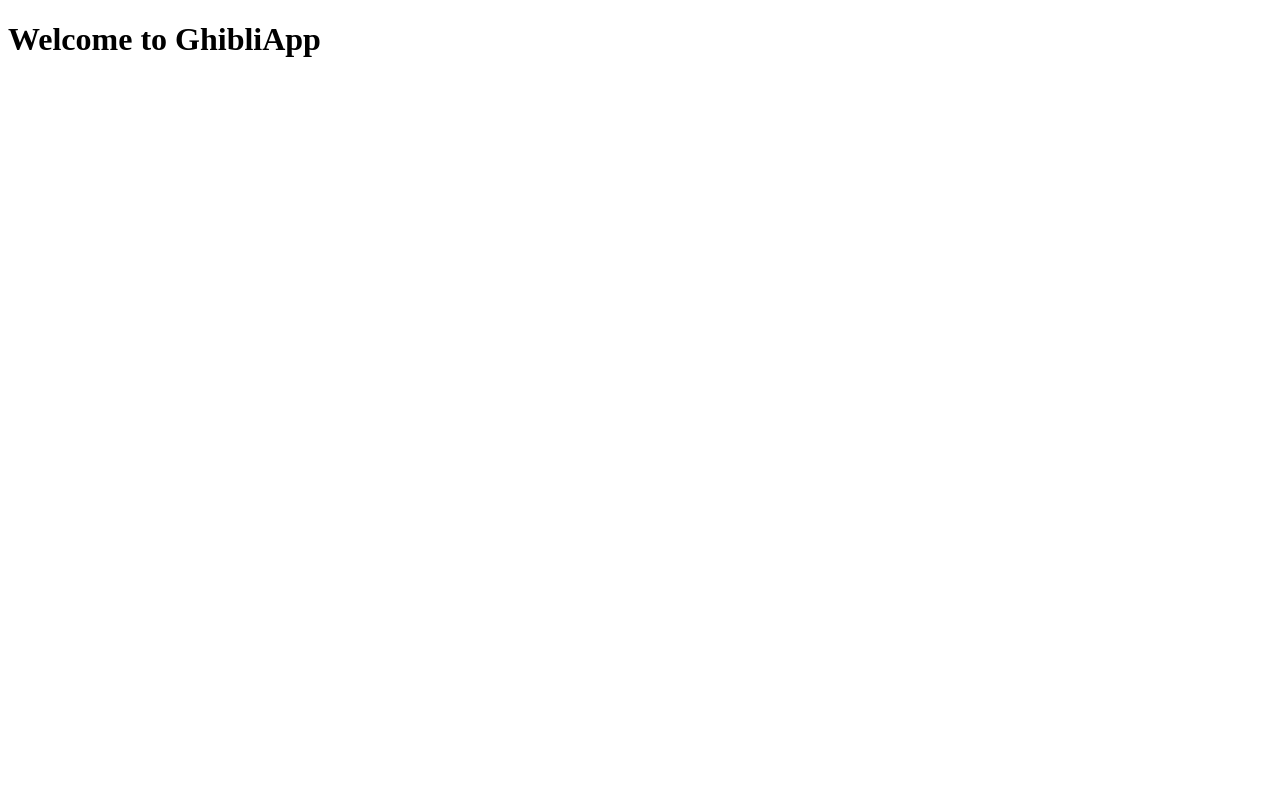
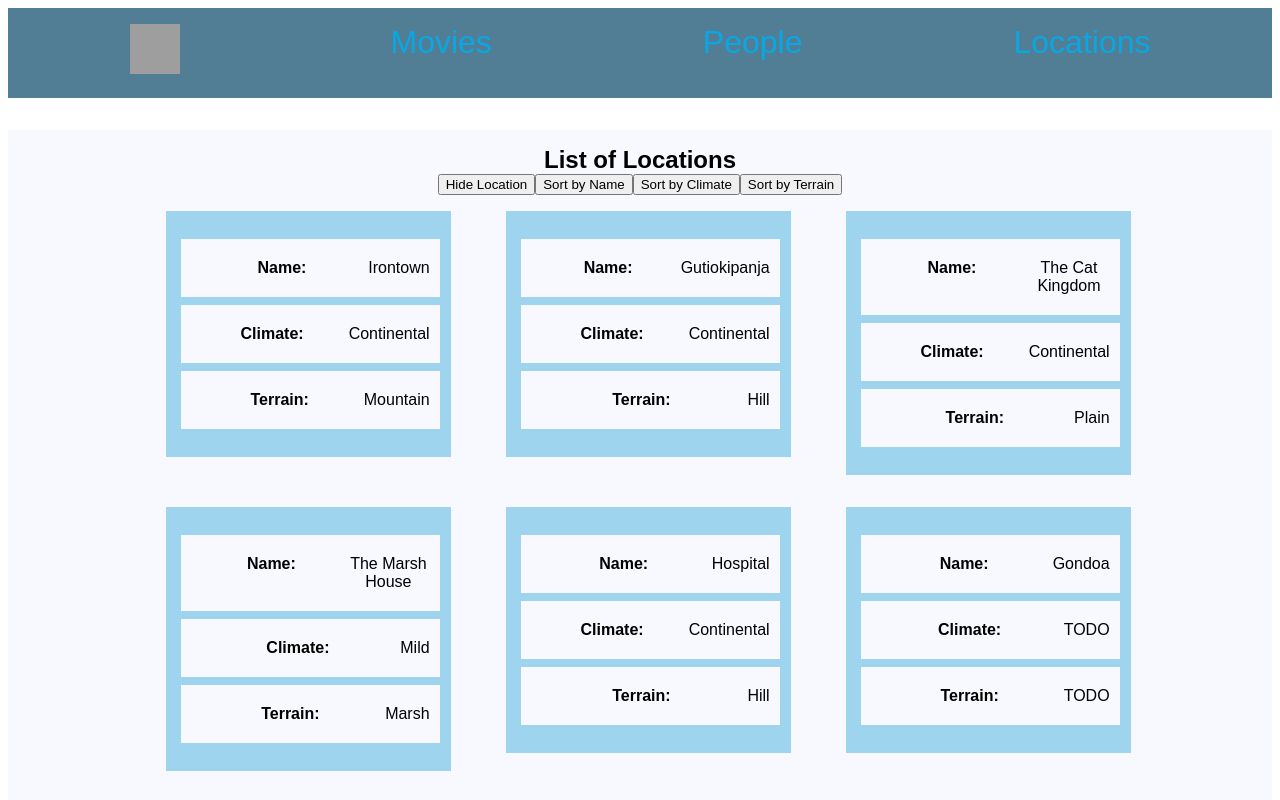
Before and after one commit to joinpursuit/9-1-module-three-assessment, a React (Create React App) app: page /locations in a window 1280 px wide. Shown: the top 800 px of the page. Built offline with nearby package versions, Linux system fonts and the light colour scheme; grey boxes are pictures that could not be loaded; the HTML template or start-up script is replaced by a standard one.

Commit message:
completed-module-three-assessment

```diff
--- a/src/App.js
+++ b/src/App.js
@@ -1,7 +1,23 @@
+import { BrowserRouter as Router, Routes, Route } from "react-router-dom";
+import Navbar from "./Navbar";
+import Home from "./Home";
+import Movies from "./Movies";
+import People from "./People";
+import Locations from "./Locations";
+
 function App() {
   return (
     <div className="app">
-      <h1>Welcome to GhibliApp</h1>
+      <Router>
+        <Navbar />
+
+        <Routes>
+          <Route path="/" element={<Home />} />
+          <Route path="/movies" element={<Movies />} />
+          <Route path="/people" element={<People />} />
+          <Route path="/locations" element={<Locations />} />
+        </Routes>
+      </Router>
     </div>
   );
 }
--- /dev/null
+++ b/src/ErrorMessage.js
@@ -0,0 +1,11 @@
+import React from 'react'
+
+function ErrorMessage() {
+  return (
+    <div className='error'>
+        <p>Not Found</p>
+    </div>
+  )
+}
+
+export default ErrorMessage
--- /dev/null
+++ b/src/Home.js
@@ -0,0 +1,13 @@
+import React from "react";
+
+function Home() {
+  return (
+    <div>
+      <main>
+        <h1>Welcome to GhibliApp</h1>
+      </main>
+    </div>
+  );
+}
+
+export default Home;
--- /dev/null
+++ b/src/Locations.js
@@ -0,0 +1,85 @@
+import React, { useEffect, useState } from "react";
+
+function Locations() {
+  const [locations, setLocations] = useState([]);
+  const [show, setShow] = useState("false");
+
+  const displayHideDetails = () => {
+    setShow(!show);
+  };
+
+  const sortByName = () => {
+    const strAscending = [...locations].sort((a, b) =>
+      a.name > b.name ? 1 : -1
+    );
+    setLocations(strAscending);
+  };
+
+  const sortByClimate = () => {
+    const strAscending = [...locations].sort((a, b) =>
+      a.climate > b.climate ? 1 : -1
+    );
+    setLocations(strAscending);
+  };
+
+  const sortByTerrain = () => {
+    const strAscending = [...locations].sort((a, b) =>
+      a.terrain > b.terrain ? 1 : -1
+    );
+    setLocations(strAscending);
+  };
+
+  useEffect(() => {
+    fetch("locations.json")
+      .then((response) => response.json())
+      .then((res) => {
+        setLocations(res);
+      })
+      .catch((error) => {
+        console.log(error);
+      });
+  }, []);
+  return (
+    <div className="locations">
+      <h2>List of Locations</h2>
+      <section>
+        <button onClick={displayHideDetails}>
+          {show ? "Hide Location" : "Show Location"}
+        </button>
+        <button onClick={sortByName}>Sort by Name</button>
+        <button onClick={sortByClimate}>Sort by Climate</button>
+        <button onClick={sortByTerrain}>Sort by Terrain</button>
+
+        <div className="cards">
+          {show &&
+            locations &&
+            locations.map((location) => (
+              <ul className="card" key={location.id}>
+                <ul>
+                  <li>
+                    <ul className="details">
+                      <li className="li-cards">
+                        <span>Name:</span>
+                        {location.name}
+                      </li>
+
+                      <li>
+                        <span>Climate:</span>
+                        {location.climate}
+                      </li>
+                      <li>
+                        <span>Terrain:</span>
+                        {location.terrain}
+                      </li>
+                    </ul>
+                  </li>
+                </ul>
+              </ul>
+            ))}
+        </div>
+      </section>
+    </div>
+  );
+}
+
+export default Locations;
--- /dev/null
+++ b/src/Movies.js
@@ -0,0 +1,49 @@
+import React, { useEffect, useState } from "react";
+
+function Movies() {
+  const [movies, setMovies] = useState([]);
+  const [selectedMovie, setSelectedMovie] = useState({});
+
+  const handleChoice = (e) => {
+    const chosen = e.target.value;
+    const found = movies.find((movie) => movie.id === chosen);
+    setSelectedMovie(found || {});
+  };
+
+  useEffect(() => {
+    fetch("films.json")
+      .then((response) => response.json())
+      .then((res) => {
+        setMovies(res);
+      })
+      .catch((error) => {
+        console.log(error);
+      });
+  }, []);
+
+  return (
+    <div className="movies">
+      <aside>
+        <h2>Select a Movie</h2>
+        <select onChange={handleChoice}>
+          <option value=""></option>
+          {movies.map((choice) => (
+            <option key={choice.id} value={choice.id}>
+              {choice.title}
+            </option>
+          ))}
+        </select>
+      </aside>
+
+      {selectedMovie.id && (
+        <div className="movie-detail">
+          <h2>Title: {selectedMovie.title}</h2>
+          <p>Release date: {selectedMovie.release_date}</p>
+          <p>Description: {selectedMovie.description}</p>
+        </div>
+      )}
+    </div>
+  );
+}
+
+export default Movies;
--- /dev/null
+++ b/src/Navbar.js
@@ -0,0 +1,27 @@
+import React from "react";
+import { Link } from "react-router-dom";
+
+
+
+function Navbar() {
+  return (
+    <div>
+      <nav>
+      <Link to={"/"}>
+        <img
+          src={
+            "https://www.pngfind.com/pngs/m/385-3859275_totoro-studio-ghibli-logo-hd-png-download.png"
+
+          }
+          alt={"Ghibli-studio"}
+        />
+      </Link>
+      <Link to={"/movies"}>Movies</Link>
+      <Link to={"/people"}>People</Link>
+      <Link to={"/locations"}>Locations</Link>
+      </nav>
+    </div>
+  );
+}
+
+export default Navbar;
--- /dev/null
+++ b/src/People.js
@@ -0,0 +1,77 @@
+import React, { useEffect, useState } from "react";
+import ErrorMessage from "./ErrorMessage";
+
+function People() {
+  const [people, setPeople] = useState([]);
+  const [name, setName] = useState("");
+  const [input, setInput] = useState({});
+  const [error, setError] = useState(false);
+  const [userInput, setUserInput] = useState(false);
+
+  const handleSubmit = (e) => {
+    e.preventDefault();
+
+    const found = people.find(
+      (person) => person.name.toLowerCase() === name.toLowerCase()
+    );
+
+    setInput(found || {});
+    setName("");
+    setUserInput(true);
+  };
+
+  useEffect(() => {
+    fetch("people.json")
+      .then((response) => response.json())
+      .then((res) => {
+        setPeople(res);
+        setError(false);
+      })
+      .catch((error) => {
+        console.log(error);
+        setError(true);
+      });
+  }, []);
+
+  return (
+    <div className="people">
+      <h2>Search for a person</h2>
+      <section>
+        <form onSubmit={handleSubmit}>
+          <label htmlFor="name">
+            <input
+              value={name}
+              onChange={(e) => setName(e.target.value)}
+              type="text"
+              placeholder=""
+            />
+          </label>
+          <button type="submit">Submit</button>
+        </form>
+        {error ? (
+          <ErrorMessage />
+        ) : (
+          <aside>
+            {input.id && (
+              <div>
+                <h3>Name:{input.name}</h3>
+                <p>
+                  <span>Age:</span> {input.age}
+                </p>
+                <p>
+                  <span>Eye Color:</span> {input.eye_color}
+                </p>
+                <p>
+                  <span>Gender:</span> {input.gender}
+                </p>
+              </div>
+            )}
+            {!input.id && userInput && <div>Not Found</div>}
+          </aside>
+        )}
+      </section>
+    </div>
+  );
+}
+
+export default People;
--- a/src/index.css
+++ b/src/index.css
@@ -10,16 +10,25 @@ nav {
 nav a {
   text-decoration: none;
   font-size: 2em;
-  color: white;
+  color: rgb(10, 167, 229);
 }
 
 nav img {
   height: 50px;
+  width: 50px;
 }
+
+nav img:hover{
+  height: 100px;
+  width: 100px;
+}
+
+
 
 main {
   margin-top: 1em;
   text-align: center;
+
 }
 
 section,
@@ -49,9 +58,10 @@ li {
 }
 
 .locations ul > li {
-  background: lemonchiffon;
-  width: 26%;
-  padding: 2em;
+  background: rgba(18, 156, 211, 0.394);
+  width: 100%;
+  padding: 20px 10px 20px 15px;
+
 }
 
 .locations ul > li > ul {
@@ -83,7 +93,7 @@ li {
 }
 
 .people {
-  background: lemonchiffon;
+  background: rgba(18, 156, 211, 0.394);
   height: 80vh;
   padding-top: 1em;
 }
@@ -107,7 +117,8 @@ li {
 .movies {
   padding-top: 1em;
   height: 80vh;
-  background: #d7f0f2;
+  background: rgba(18, 156, 211, 0.394);
+  text-align: center;
 }
 
 .movies aside {
@@ -115,6 +126,7 @@ li {
   width: 90%;
   margin: auto;
   padding: 1em;
+
 }
 
 ul li::marker {
@@ -122,3 +134,32 @@ ul li::marker {
   color: #517e94;
   opacity: 0;
 }
+
+.movie-detail {
+  margin-top: 10px;
+  border: 2px solid rgba(146, 236, 244, 0.989);
+}
+
+.cards {
+  display: flex;
+  flex-wrap: wrap;
+}
+
+.card {
+  width: 300px;
+}
+
+ul {
+  list-style: none;
+}
+
+
+  ul.details {
+    padding: 0px;
+    text-align: center;
+  }
+  .li-cards {
+    margin: 0px;
+    text-align: center;
+    padding: 0px;
+  }
```
